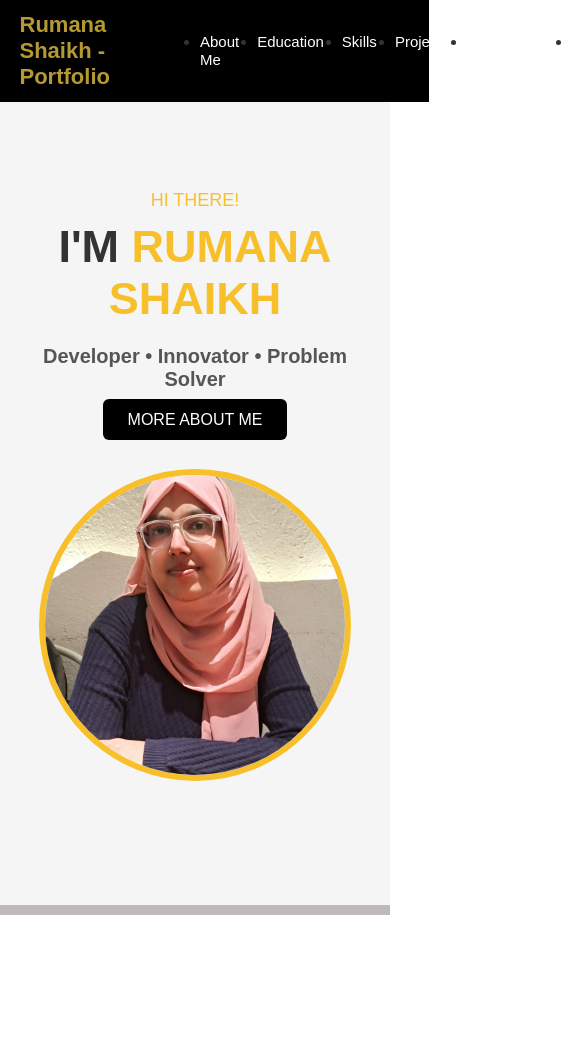
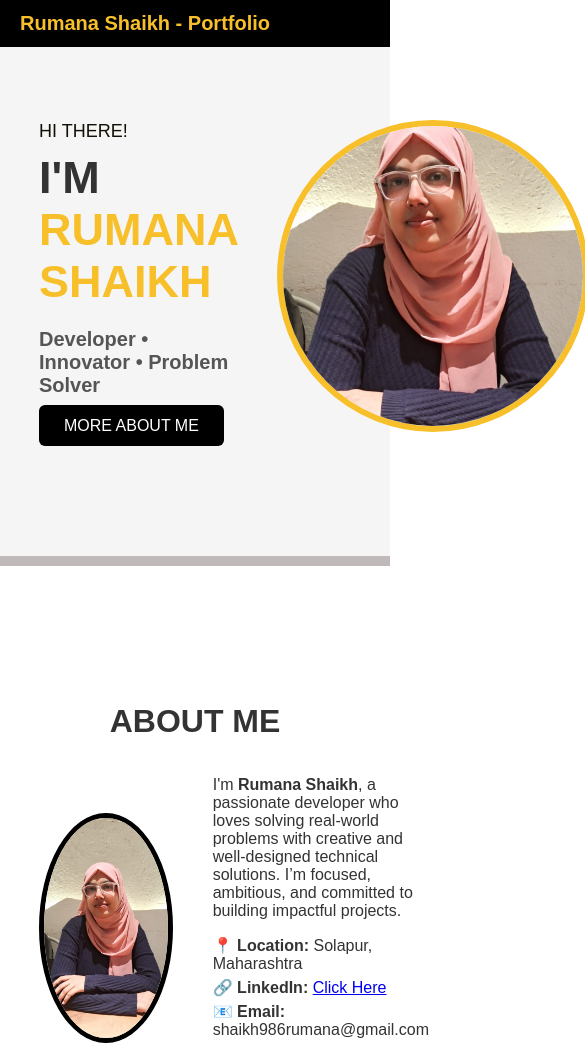
Before and after one commit to Rumi-Shaikh/portfolio-week-1, a plain HTML site: page index.html in a window 390 px wide. Shown: the top 1046 px of the page, 585 px wide, since content can reach past the window. Drawn offline with Linux system fonts and the light colour scheme.

Commit message:
Update style.css

```diff
--- a/style.css
+++ b/style.css
@@ -23,10 +23,10 @@ section {
 }
 
 /* ------------------ HEADER ------------------ */
+/* ------------------ HEADER ------------------ */
 header {
     width: 100%;
     background: #000;
-    padding: 12px 5%;
     position: fixed;
     top: 0;
     z-index: 1000;
@@ -34,26 +34,25 @@ header {
 
 nav {
     display: flex;
-    justify-content: flex-start;   /* FIX 1: Keep everything on left */
+    justify-content: space-between;
     align-items: center;
-    gap: 50px;                     /* FIX 2: space between logo & menu */
+    padding: 12px 20px;
 }
 
 .logo {
-    color: #b49a30;
+    color: #F7C02B;
+    font-size: 20px;
     font-weight: bold;
-    font-size: 22px;
 }
 
-/* FIXED MENU: all items now visible */
+/* Default (Desktop) Menu */
 .nav-links {
     display: flex;
-    gap: 18px;                     /* FIX 3: slightly reduced gap */
-    flex-wrap: nowrap;             /* FIX 4: prevent wrapping */
+    gap: 20px;
 }
 
 .nav-links a {
-    color: white;
+    color: #fff;
     text-decoration: none;
     font-size: 15px;
 }
@@ -62,37 +61,39 @@ nav {
     color: #F7C02B;
 }
 
-/* FIX header overlap */
-.hero, section {
-    margin-top: 70px;
+/* Hamburger Icon (Hidden on Desktop) */
+.menu-icon {
+    display: none;
+    font-size: 30px;
+    color: #F7C02B;
+    cursor: pointer;
 }
 
-/* Mobile Version */
-/* Make all sections centered on mobile */
+/* ---------------- MOBILE RESPONSIVE ---------------- */
 @media (max-width: 768px) {
-    section {
-        padding: 50px 5%;
+    .nav-links {
+        display: none; /* hide menu by default */
+        flex-direction: column;
+        width: 100%;
+        background: #000;
+        padding: 10px 0;
         text-align: center;
+        position: absolute;
+        top: 70px;
+        left: 0;
     }
 
-    .about-container {
-        flex-direction: column;
-        text-align: center;
+    .nav-links a {
+        padding: 10px 0;
+        font-size: 18px;
     }
 
-    .hero {
-        flex-direction: column;
-        text-align: center;
-        padding: 100px 5% 50px;
+    .nav-links.active {
+        display: flex; /* show menu when hamburger clicked */
     }
 
-    .hero-img img {
-        width: 200px;
-        height: 200px;
-    }
-
-    .skills-grid {
-        grid-template-columns: repeat(auto-fit, minmax(120px, 1fr));
+    .menu-icon {
+        display: block; /* show hamburger on phone */
     }
 }
 
@@ -109,7 +110,7 @@ nav {
 
 .hero-text .hi {
     font-size: 18px;
-    color: #F7C02B;
+    color: #120f06;
     margin: 0;
 }
 
```
